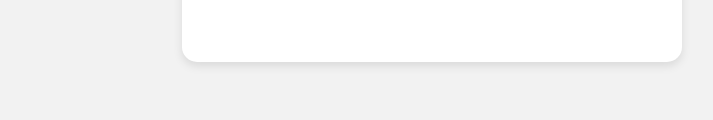
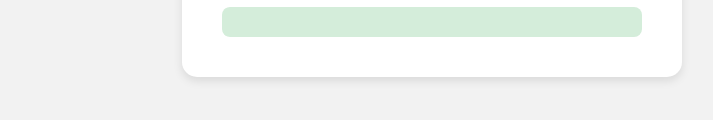
Before and after one commit to Iago-13/calculadora-dellys, a plain HTML site: page index.html in a window 1280 px wide. Shown: the part 574-694 px from the top of the page, without its empty margins (283-996 px from the left). Drawn offline with Linux system fonts and the light colour scheme.

Commit message:
Add files via upload
Estrutura calculadora

```diff
--- a/style.css
+++ b/style.css
@@ -1,3 +1,4 @@
+
 body {
   font-family: 'Segoe UI', Tahoma, Geneva, Verdana, sans-serif;
   padding: 40px;
@@ -76,5 +77,7 @@ button:hover {
   font-size: 18px;
   color: #155724;
   background-color: #d4edda;
-  padding: 15
+  padding: 15px;
+  border-radius: 8px;
+  text-align: center;
 }
```
